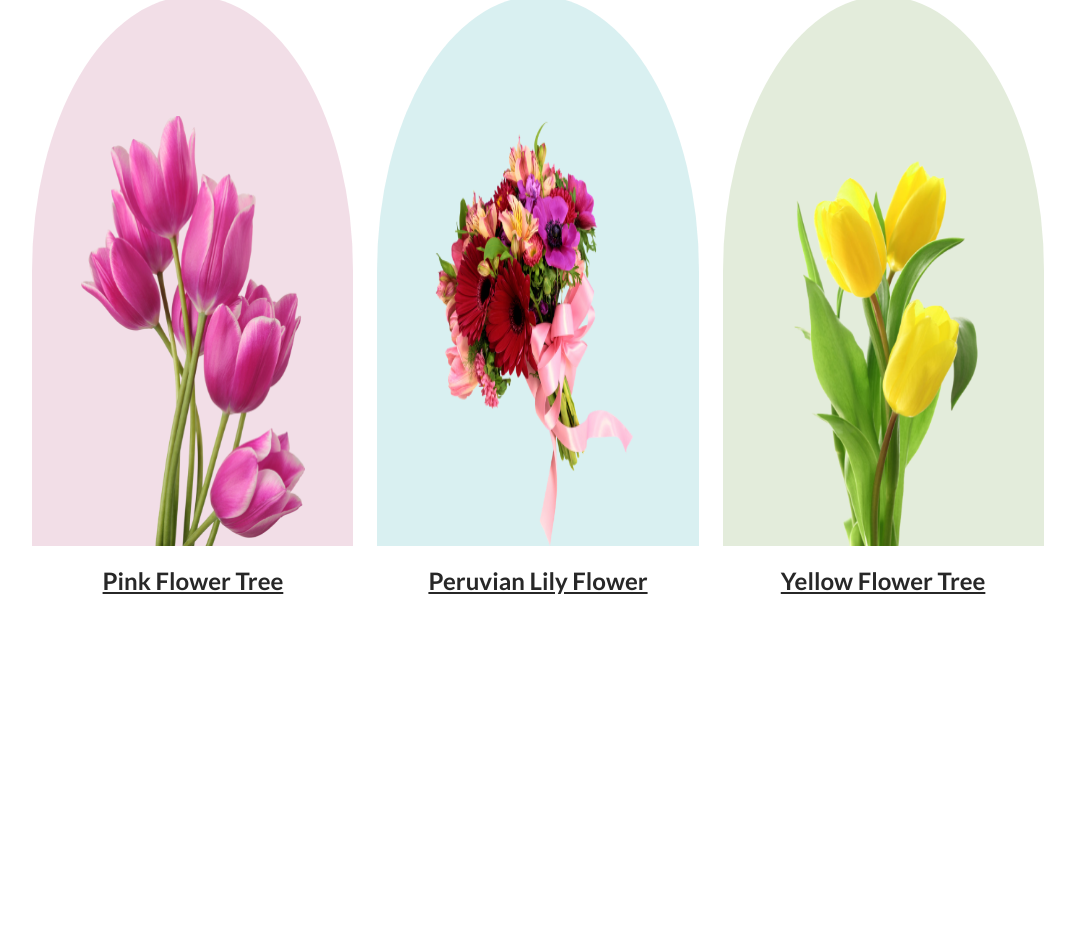
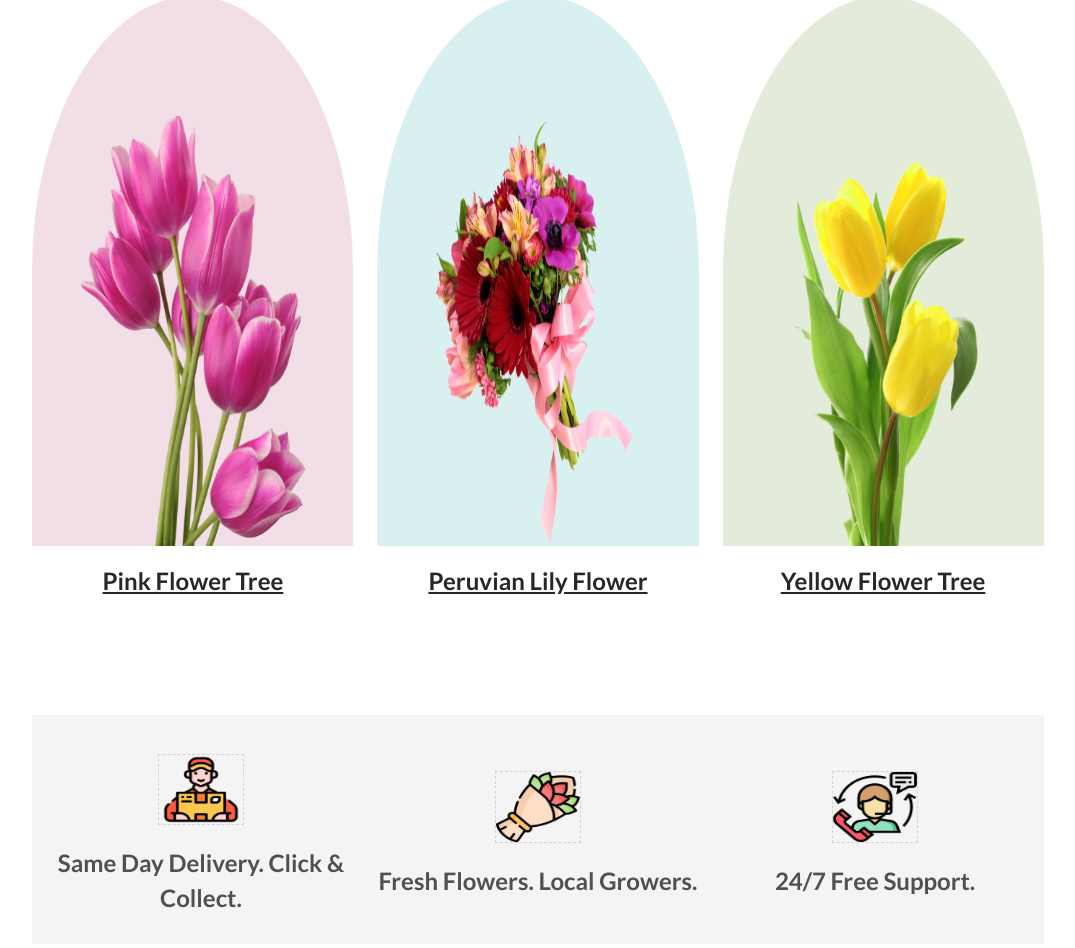
Before and after one commit to coderashik247/flower-shop, a plain HTML site: page index.html in a window 1280 px wide. Shown: the part 1057-2005 px from the top of the page, without its empty margins (102-1177 px from the left). Before the commit the page ends 1772 px from the top, so only its background shows below. Drawn offline with Linux system fonts and the light colour scheme.

Commit message:
card section is added

```diff
--- a/index.html
+++ b/index.html
@@ -57,6 +57,29 @@
             </div>
         </section>
         <!-- Featured Section end here  -->
+
+        <!-- Card Section start here -->
+        <section class="card-container">
+            <div class="card">
+                <div class="card-image">
+                    <img src="./asset/group57.png" alt="">
+                </div>
+                <h2>Same Day Delivery. Click & Collect.</h2>
+            </div>
+            <div class="card">
+                <div class="card-image">
+                    <img src="./asset/group58.png" alt="">
+                </div>
+                <h2>Fresh Flowers. Local Growers.</h2>
+            </div>
+            <div class="card">
+                <div class="card-image">
+                    <img src="./asset/group59.png" alt="">
+                </div>
+                <h2>24/7 Free Support.</h2>
+            </div>
+        </section>
+        <!-- Card Section end here -->
     </main>
     <!-- Main Section end here  -->
     <!-- Footer Section start here  -->
--- a/styles/style.css
+++ b/styles/style.css
@@ -125,6 +125,46 @@ img {
     height: 430px;
 }
 
+/* Card Section styles here */
+.card-container {
+    width: 80%;
+    margin: 0 auto;
+    background-color: rgba(39, 39, 39, 0.05);
+    padding-top:30px;
+    display: grid;
+    grid-template-columns: repeat(3, 1fr);
+    justify-content: space-around;
+}
+
+.card {
+    display: flex;
+    justify-content: center;
+    align-items: center;
+    flex-direction: column;
+}
+
+.card>h2 {
+    color: rgba(39, 39, 39, 0.8);
+    font-family: Lato;
+    font-size: 24px;
+    font-weight: 600;
+    line-height: 35px;
+    letter-spacing: 0%;
+    text-align: center;
+}
+
+.card-image {
+    height: 35%;
+    width: 25%;
+    border: 1px dashed lightgray;
+}
+
+.card-image>img {
+    height: 100%;
+    width: 100%;
+}
+
+
 
 
 
@@ -148,9 +188,10 @@ img {
         text-align: justify;
     }
 
-    .featured-container {
+    .featured-container, .card-container {
         grid-template-columns: repeat(1, 1fr);
     }
+
 }
 
 
```
